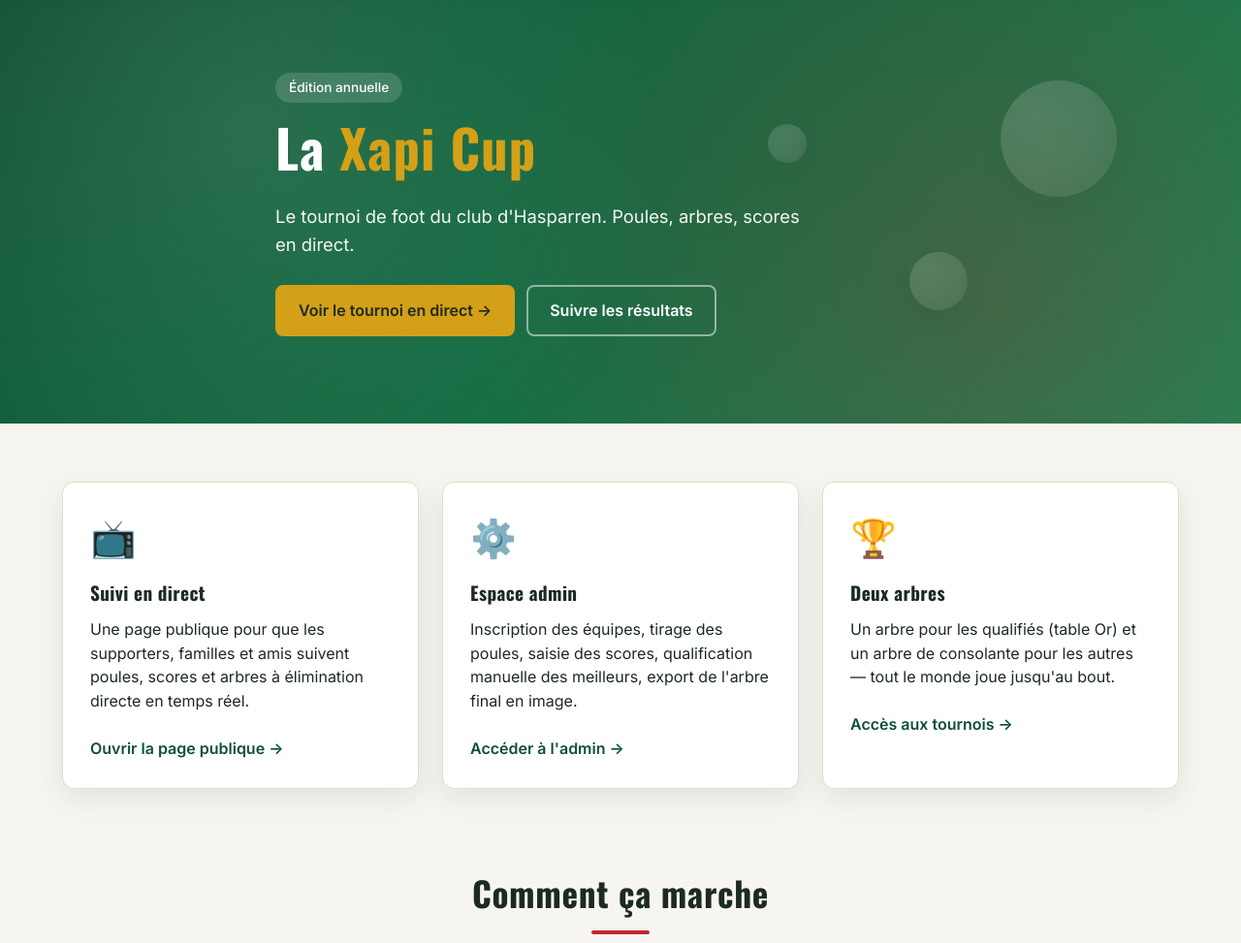
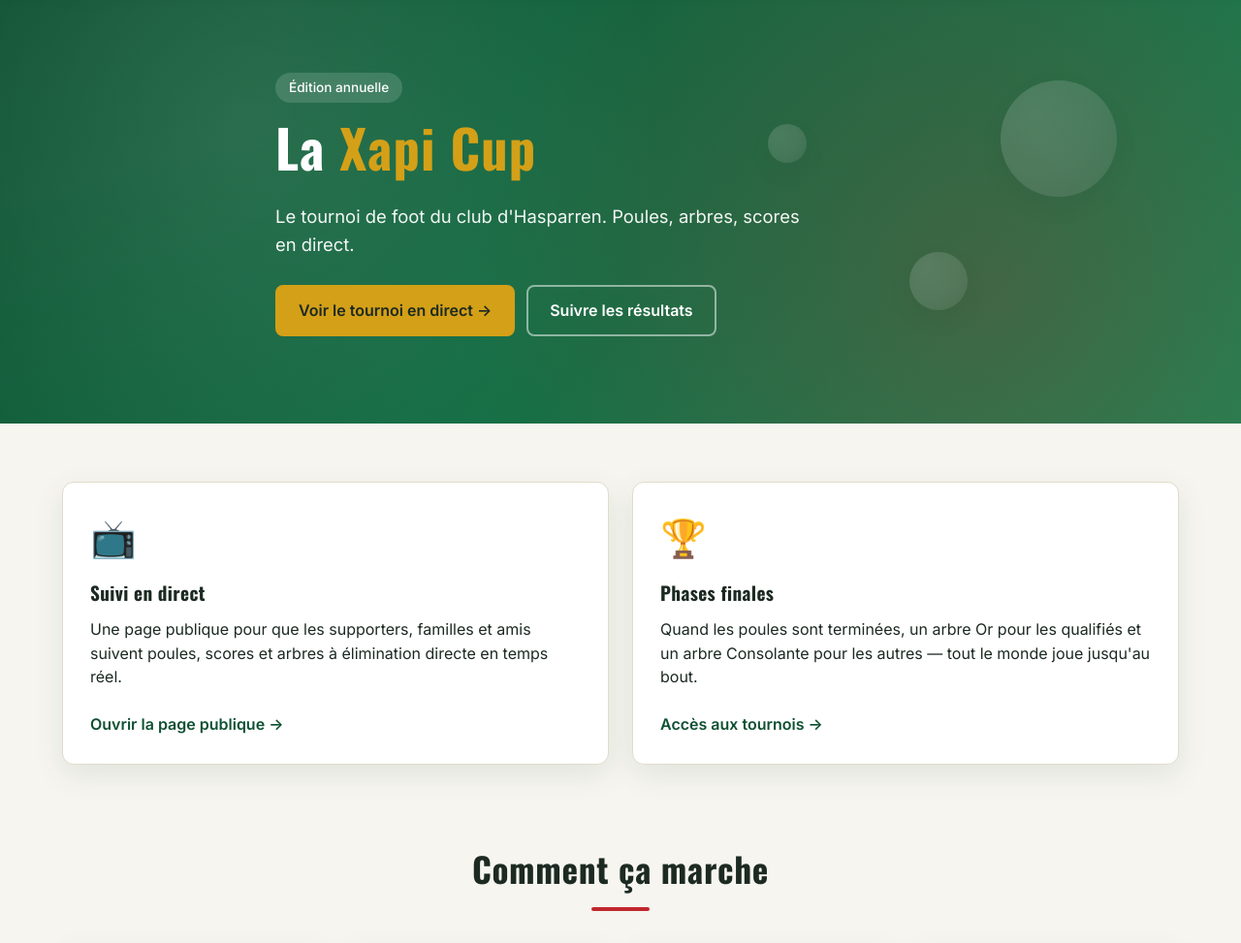
Before and after one commit to XapiCup/xapi-cup, a plain HTML site: page index.html in a window 1280 px wide. Shown: the part 84-1057 px from the top of the page at 97% size. Drawn offline with nearby package versions, Linux system fonts and the light colour scheme.

Commit message:
refactor: retire l'acces admin depuis l'accueil + reformule 'Deux arbres'

```diff
--- a/index.html
+++ b/index.html
@@ -53,15 +53,9 @@
         <a class="feature-link" href="viewer.html">Ouvrir la page publique →</a>
       </article>
       <article class="feature-card">
-        <div class="feature-icon">⚙️</div>
-        <h3>Espace admin</h3>
-        <p>Inscription des équipes, tirage des poules, saisie des scores, qualification manuelle des meilleurs, export de l'arbre final en image.</p>
-        <a class="feature-link" href="admin.html">Accéder à l'admin →</a>
-      </article>
-      <article class="feature-card">
         <div class="feature-icon">🏆</div>
-        <h3>Deux arbres</h3>
-        <p>Un arbre pour les qualifiés (table Or) et un arbre de consolante pour les autres — tout le monde joue jusqu'au bout.</p>
+        <h3>Phases finales</h3>
+        <p>Quand les poules sont terminées, un arbre Or pour les qualifiés et un arbre Consolante pour les autres — tout le monde joue jusqu'au bout.</p>
         <a class="feature-link" href="viewer.html">Accès aux tournois →</a>
       </article>
     </section>
```
